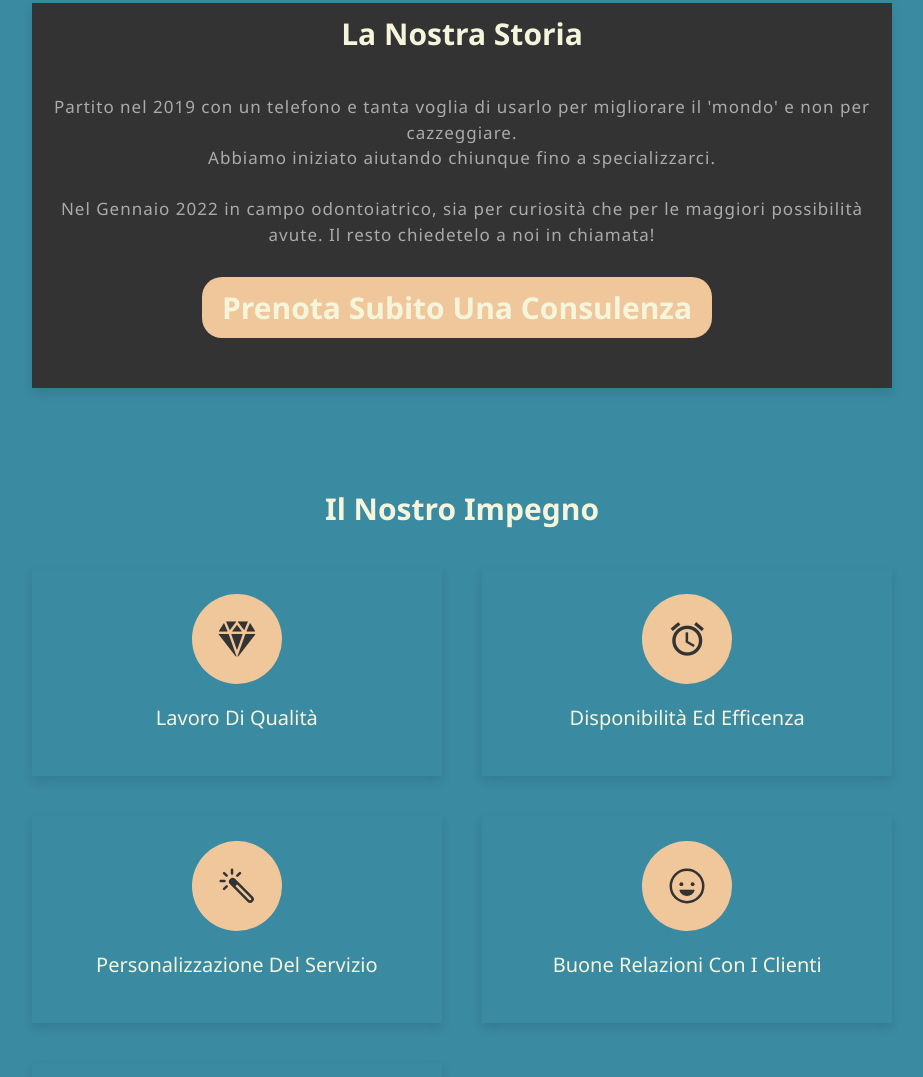
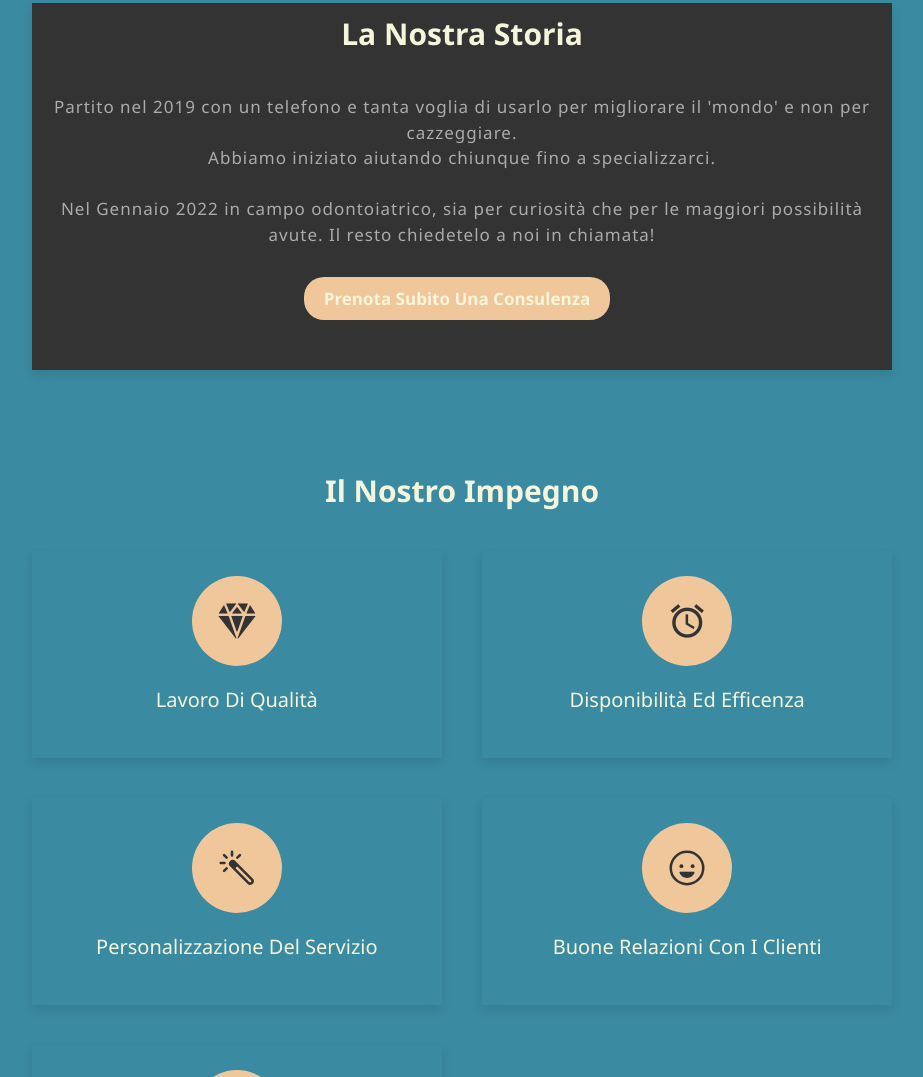
Before and after one commit to AntoSkyron/socialtalking-website, a plain HTML site: page index.html in a window 1280 px wide. Shown: the part 1589-2666 px from the top of the page, without its empty margins (178-1101 px from the left). Drawn offline with nearby package versions, Linux system fonts and the light colour scheme.

Commit message:
Update index.html

```diff
--- a/index.html
+++ b/index.html
@@ -133,7 +133,7 @@
           <h1 class="heading"><p>
             Partito nel 2019 con un telefono e tanta voglia di usarlo per migliorare il 'mondo' e non per cazzeggiare.<br> Abbiamo iniziato aiutando chiunque fino a specializzarci.
             <br><br>Nel Gennaio 2022 in campo odontoiatrico, sia per curiosità che per le maggiori possibilità avute.
-            Il resto chiedetelo a noi in chiamata!</p><a style="float: center;width: auto;font-size: 30px;" href="https://calendly.com/antoniocipolla/30min" class="btn"><b>Prenota subito una consulenza</b></a></h1>
+            Il resto chiedetelo a noi in chiamata!</p><a style="float: center;width: auto;font-size: auto;" href="https://calendly.com/antoniocipolla/30min" class="btn"><b>Prenota subito una consulenza</b></a></h1>
         </div>
       </div>
     </section>
```
